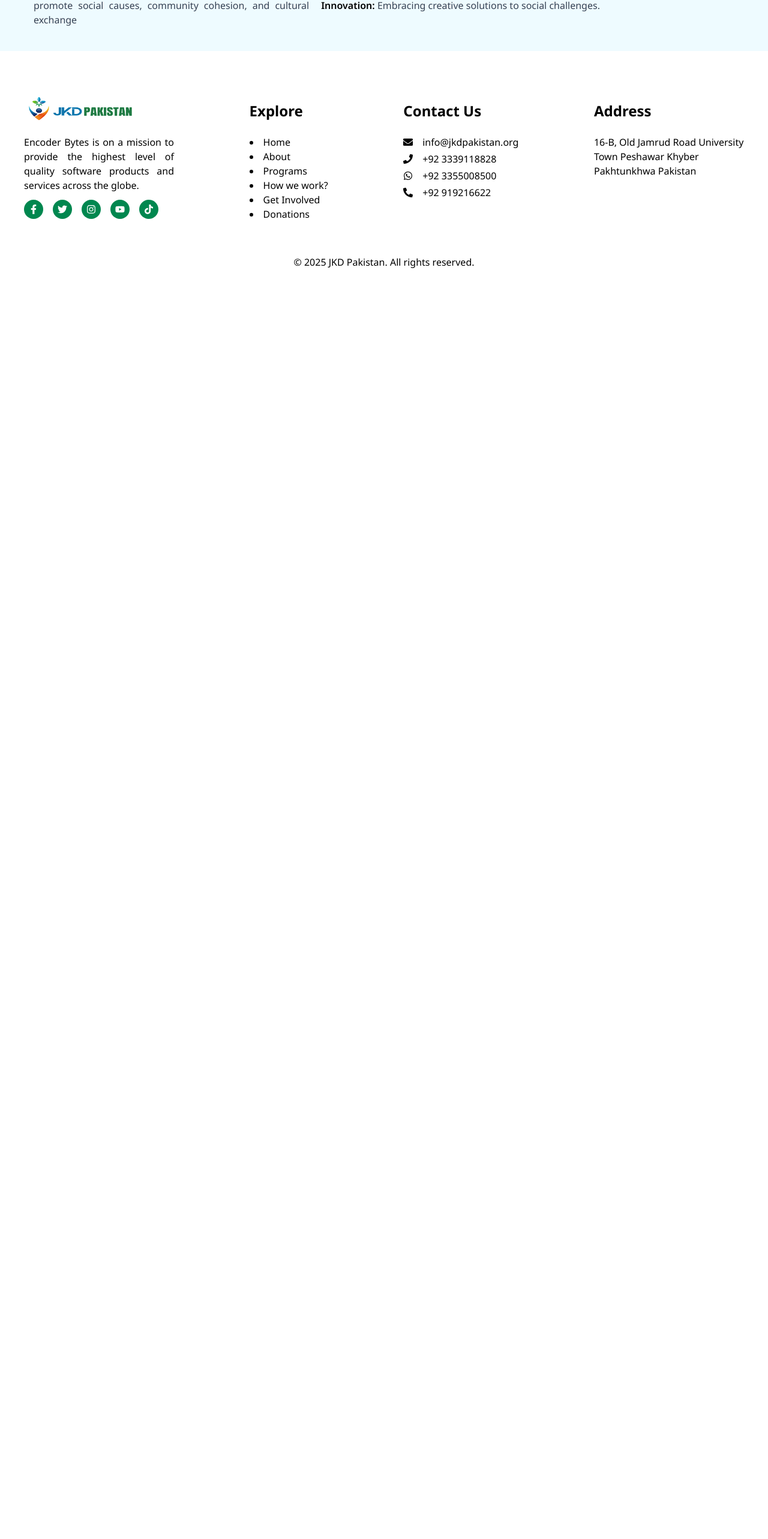
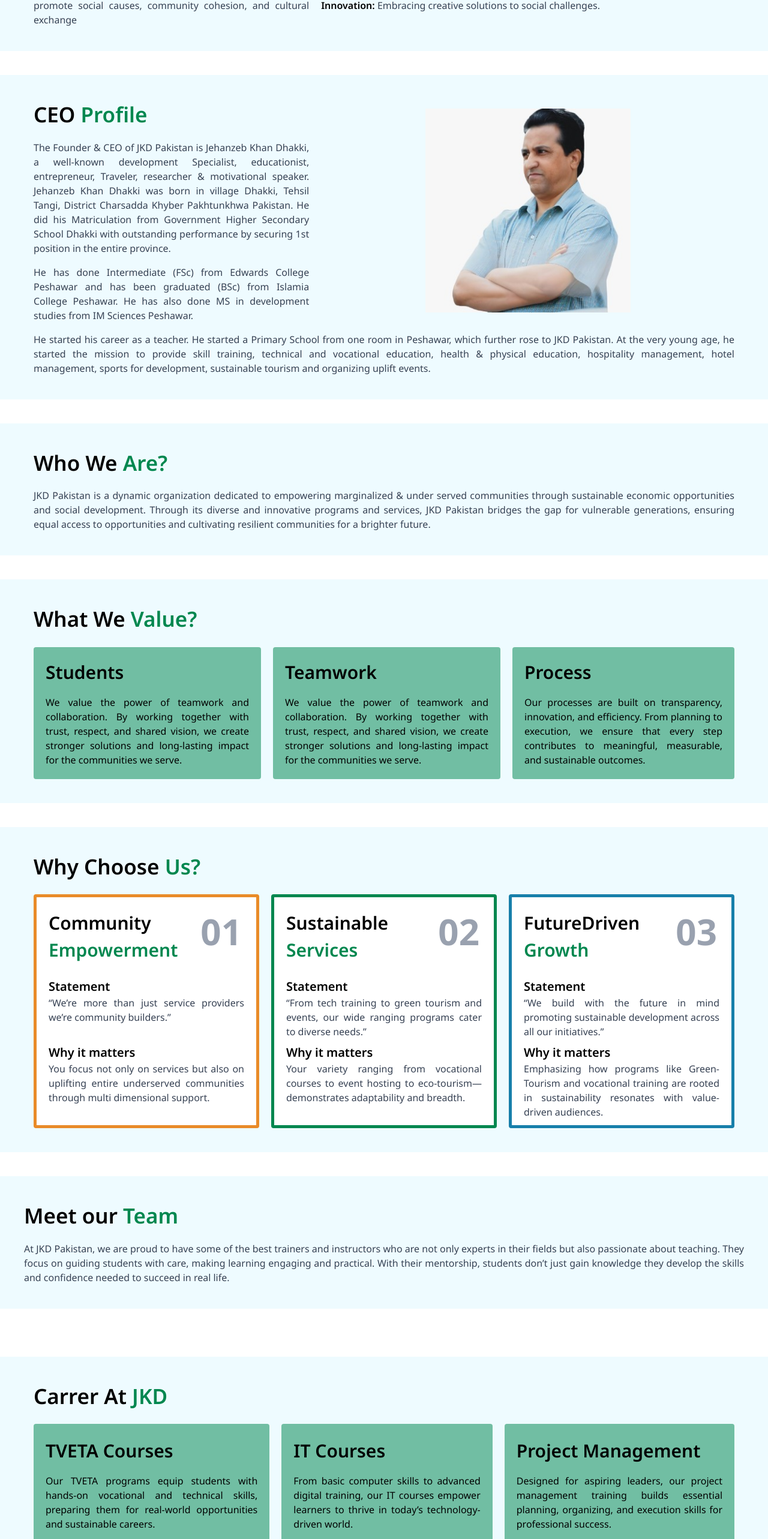
Before and after one commit to abdul-samad-91/JKD_Organization, a Next.js app: page /about-us in a window 1280 px wide. Shown: the part 780-3346 px from the top of the page at 60% size. Before the commit the page ends 1237 px from the top, so only its background shows below. Built offline with nearby package versions, Linux system fonts and the light colour scheme; grey boxes are pictures that could not be loaded.

Commit message:
make all page of aboutus responsive

```diff
--- a/src/app/about-us/CEO.js
+++ b/src/app/about-us/CEO.js
@@ -7,14 +7,17 @@ const CEO = () => {
     const {theme} = useGlobal()
   return (
     <section className={`${theme === 'light' ? 'bg-[#eefbff] text-black':'bg-black text-white'}  w-full flex flex-col items-center my-10 py-10`}>
-        <div className='w-[1200px]'>
-            <div className='flex items-center gap-5 '>
-                <div className='w-[40%]'>
+        <div className='max-w-[1200px] px-4'>
+            <div className='md:flex items-center gap-5 '>
+                <div className='block md:hidden w-full h-[340px]'>
+                    <Image src={ceoPic} alt='jkd' className='relative rounded-2xl h-full w-full object-contain' />
+                </div>
+                <div className='w-full md:w-[40%]'>
                     <h2 className='text-[35px] font-semibold '>CEO <span className={` ${theme === 'dark' ? 'text-[#177faa]' : 'text-[#00874F]'}`}>Profile</span></h2>
                     <p className={` text-justify ${theme === 'dark' ? 'text-white' : 'text-gray-700'}  pt-4`}>The Founder & CEO of JKD Pakistan is Jehanzeb Khan Dhakki, a well-known development Specialist, educationist, entrepreneur, Traveler, researcher & motivational speaker. Jehanzeb Khan Dhakki was born in village Dhakki, Tehsil Tangi, District Charsadda Khyber Pakhtunkhwa Pakistan. He did his Matriculation from Government Higher Secondary School Dhakki with outstanding performance by securing 1st position in the entire province.</p>
                     <p className={`text-justify   ${theme === 'dark' ? 'text-white' : 'text-gray-700'} pt-4`}>He has done Intermediate (FSc) from Edwards College Peshawar and has been graduated (BSc) from Islamia College Peshawar. He has also done MS in development studies from IM Sciences Peshawar.</p>
                 </div>
-                <div className='w-[60%] h-[340px]'>
+                <div className='hidden md:block w-[60%] h-[340px]'>
                     <Image src={ceoPic} alt='jkd' className='relative rounded-2xl h-full w-full object-contain' />
                 </div>
             </div>
--- a/src/app/about-us/Carrer.js
+++ b/src/app/about-us/Carrer.js
@@ -11,11 +11,11 @@ const Carrer = () => {
   const {theme} = useGlobal();
   return (
     <section className={`${theme === 'light' ? 'bg-[#eefbff]':'bg-black'} w-full flex flex-col items-center my-10 py-10`}>
-        <div className='w-[1200px]'>
+        <div className='max-w-[1200px] px-4'>
             <h2 className='text-[35px] font-semibold '>Carrer At <span className={` ${theme === 'dark' ? 'text-[#177faa]' : 'text-[#00874F]'}`}>JKD</span></h2>
-            <div className='flex  gap-5 rounded w-full justify-center items-center pt-5'>
+            <div className='md:flex  gap-5 rounded w-full justify-center items-center md:pt-5'>
               {data?.map((card , index)=>
-                <div key={index} className={` flex flex-col justify-center px-5 h-[200px] rounded  ${theme === 'dark' ? 'bg-[#177eaa94]' : 'bg-[#00874f85]'}`}>
+                <div key={index} className={`mt-5 md:mt-0 flex flex-col justify-center px-5 h-[200px] rounded  ${theme === 'dark' ? 'bg-[#177eaa94]' : 'bg-[#00874f85]'}`}>
                   <h3 className='text-[30px] font-semibold '>{card.title}</h3>
                   <p className={`${theme === 'dark' ? 'text-white' : 'text-black'} text-justify pt-4`}>{card.text}</p>
                 </div>
--- a/src/app/about-us/WhatWeValue.js
+++ b/src/app/about-us/WhatWeValue.js
@@ -11,13 +11,13 @@ const WhatWeValue = () => {
 
   return (
     <section className={`${theme === 'light' ? 'bg-[#eefbff]':'bg-black'} w-full flex flex-col items-center my-10 py-10`}>
-        <div className='w-[1200px]'>
+        <div className='max-w-[1200px] px-4'>
             <h2 className='text-[35px] font-semibold '>What We <span className={` ${theme === 'dark' ? 'text-[#177faa]' : 'text-[#00874F]'}`}>Value?</span></h2>
-            <div className='flex  gap-5 rounded w-full justify-center items-center pt-5'>
+            <div className='md:flex  gap-5 rounded w-full justify-center items-center md:pt-5'>
               {data?.map((card , index)=>
-                <div key={index} className={` flex flex-col justify-center px-5 h-[200px] rounded  ${theme === 'dark' ? 'bg-[#177eaa94]' : 'bg-[#00874f85]'}`}>
+                <div key={index} className={`mt-5 md:mt-0 flex flex-col justify-center p-5 lg:h-[220px] rounded  ${theme === 'dark' ? 'bg-[#177eaa94]' : 'bg-[#00874f85]'}`}>
                   <h3 className='text-[30px] font-semibold '>{card.title}</h3>
-                  <p className={`${theme === 'dark' ? 'text-white' : 'text-black'} text-justify pt-4`}>{card.text}</p>
+                  <p className={`${theme === 'dark' ? 'text-white' : 'text-black'} text-justify pt-2 md:pt-4`}>{card.text}</p>
                 </div>
               )}
             </div>
--- a/src/app/about-us/WhyChooseUs.js
+++ b/src/app/about-us/WhyChooseUs.js
@@ -34,12 +34,13 @@ const WhyChooseUs = () => {
     const {theme} = useGlobal();
   return (
     <section className={`${theme === 'light' ? 'bg-[#eefbff]':'bg-black'} w-full flex flex-col items-center my-10 py-10`}>
-        <div className='w-[1200px]'>
-            <h2 className='text-[35px] font-semibold '>Why Choose <span className={` ${theme === 'dark' ? 'text-[#177faa]' : 'text-[#00874F]'}`}>Us?</span></h2>
+      <div  className='max-w-[1200px] px-4'>
+        <div>
+            <h2 className='text-[35px] font-semibold w-full '>Why Choose <span className={` ${theme === 'dark' ? 'text-[#177faa]' : 'text-[#00874F]'}`}>Us?</span></h2>
         </div>
-        <div className='flex  gap-5 rounded w-full justify-center items-center pt-5'>
+        <div className='md:flex  gap-5 rounded justify-center items-center md:pt-5'>
               {data?.map((card , index)=>
-                <div key={index} className={`relative flex flex-col justify-start p-5 w-[390px] h-[390px]  border-5 rounded ${theme === 'dark' ? 'bg-black' : 'bg-white'}`} style={{borderColor:card.borderColor}}>
+                <div key={index} className={` mt-5 md:mt-0 relative flex flex-col justify-start p-5 md:w-[33%] lg:h-[390px]  border-5 rounded ${theme === 'dark' ? 'bg-black' : 'bg-white'}`} style={{borderColor:card.borderColor}}>
                   <h3 className='text-[30px] font-semibold w-[60%] '>{card.title} <span className={` ${theme === 'dark' ? 'text-[#177faa]' : 'text-[#00874F]'}`}>{card.titlePart}</span></h3>
                   <span className='absolute top-3 right-6 text-[60px] text-gray-400  font-bold'>0{index+1}</span>
                   <h4 className='text-[20px] font-semibold pt-6'>{card.subTitle1}</h4>
@@ -49,6 +50,7 @@ const WhyChooseUs = () => {
                 </div>
               )}
         </div>
+      </div>
     </section>
   )
 }
--- a/src/app/about-us/page.js
+++ b/src/app/about-us/page.js
@@ -27,9 +27,9 @@ const AboutUs = () => {
         </div>
         <div className='w-full'>
           <JKD />
-          {/* {/* <CEO />
+          <CEO />
           <div className={`${theme === 'light' ? 'bg-[#eefbff]':'bg-black'} w-full flex flex-col items-center my-10 py-10`}>
-            <div className='w-[1200px]'>
+            <div className='max-w-[1200px] px-4'>
               <h2 className='text-[35px] font-semibold '>Who We <span className={` ${theme === 'dark' ? 'text-[#177faa]' : 'text-[#00874F]'}`}>Are?</span></h2>
               <p className={` text-justify  ${theme === 'dark' ? 'text-white' : 'text-gray-700'} pt-4`} >JKD Pakistan is a dynamic organization dedicated to empowering marginalized & under served communities through sustainable economic opportunities and social development. Through its diverse and innovative programs and services, JKD Pakistan bridges the gap for vulnerable generations, ensuring equal access to opportunities and cultivating resilient communities for a brighter future.</p>
             </div>
@@ -37,13 +37,13 @@ const AboutUs = () => {
           <WhoWeAre />
           <WhyChooseUs />
           <div className={`${theme === 'light' ? 'bg-[#eefbff]':'bg-black'} w-full flex flex-col items-center my-10 py-10`}>
-            <div className='w-[1200px]'>
+            <div className='max-w-[1200px] mx-4'>
               <h2 className='text-[35px] font-semibold '>Meet our <span className={` ${theme === 'dark' ? 'text-[#177faa]' : 'text-[#00874F]'}`}>Team</span></h2>
               <p className={`${theme === 'dark' ? 'text-white' : 'text-gray-700'} text-justify pt-4`} >At JKD Pakistan, we are proud to have some of the best trainers and instructors who are not only experts in their fields but also passionate about teaching. They focus on guiding students with care, making learning engaging and practical. With their mentorship, students don’t just gain knowledge they develop the skills and confidence needed to succeed in real life.</p>
             </div>
-          </div> */}
+          </div>
         </div>
-        {/* <Carrer />  */}
+        <Carrer />
       </div>
       <Footer />
     </div>
```
